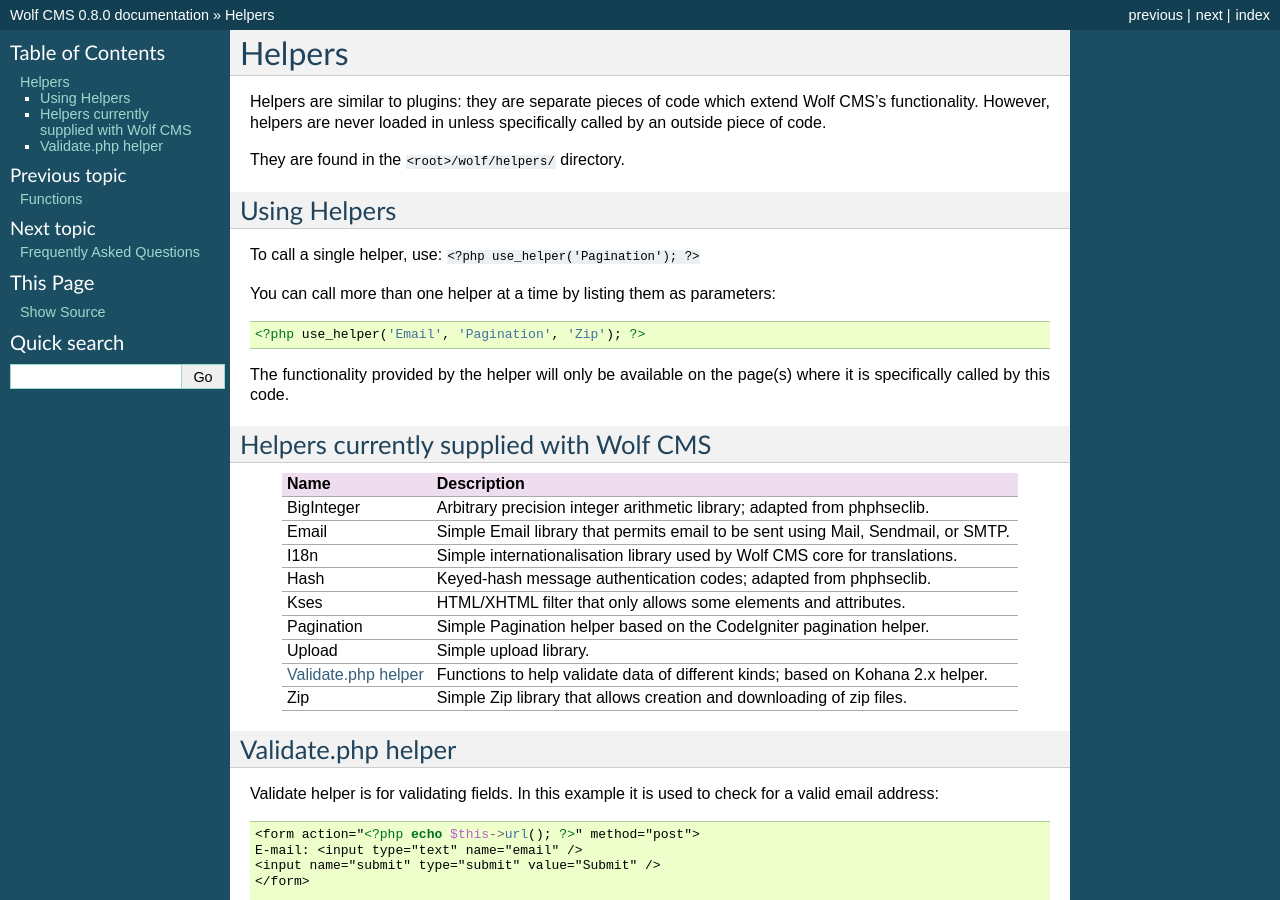
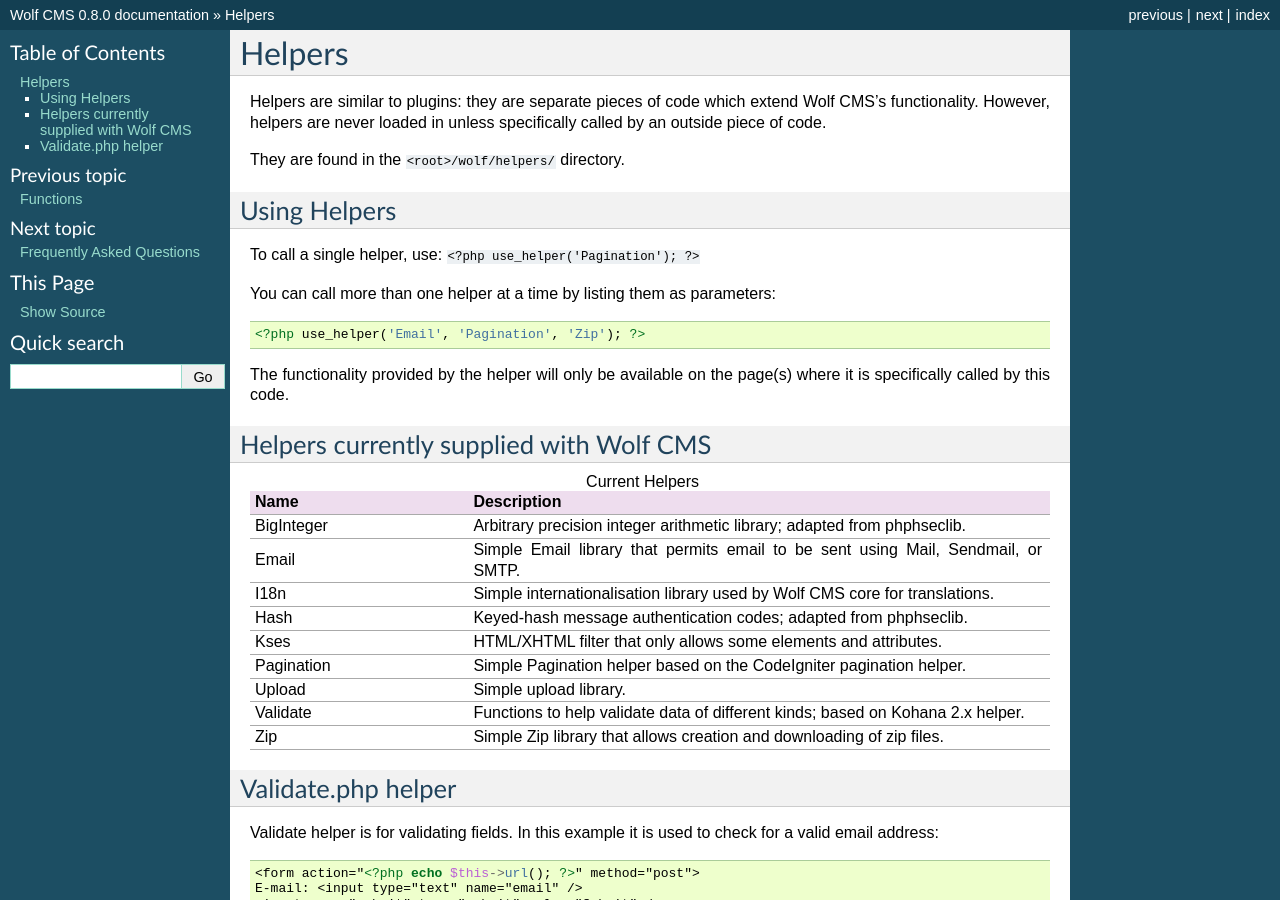
Before and after one commit to wolfcms/docs.wolfcms.org, a Sphinx documentation site: the page built from source/helpers.rst, in a window 1280 px wide and 900 px high. Built offline with Sphinx 7.4.7, drawn with Linux system fonts in a browser that asks for light colours; pages that are not in the unit, such as notebooks, are missing from menus; some of the changed lines change nothing that is shown.

Commit message:
Trying different table approach

```diff
--- a/source/helpers.rst
+++ b/source/helpers.rst
@@ -24,27 +24,30 @@
 Helpers currently supplied with Wolf CMS
 ----------------------------------------
 
-+---------------------+-----------------------------------------------------------------------------------+
-| Name                | Description                                                                       |
-+=====================+===================================================================================+
-| BigInteger          | Arbitrary precision integer arithmetic library; adapted from phphseclib.          |
-+---------------------+-----------------------------------------------------------------------------------+
-| Email               | Simple Email library that permits email to be sent using Mail, Sendmail, or SMTP. |
-+---------------------+-----------------------------------------------------------------------------------+
-| I18n                | Simple internationalisation library used by Wolf CMS core for translations.       |
-+---------------------+-----------------------------------------------------------------------------------+
-| Hash                | Keyed-hash message authentication codes; adapted from phphseclib.                 |
-+---------------------+-----------------------------------------------------------------------------------+
-| Kses                | HTML/XHTML filter that only allows some elements and attributes.                  |
-+---------------------+-----------------------------------------------------------------------------------+
-| Pagination          | Simple Pagination helper based on the CodeIgniter pagination helper.              |
-+---------------------+-----------------------------------------------------------------------------------+
-| Upload              | Simple upload library.                                                            |
-+---------------------+-----------------------------------------------------------------------------------+
-| :ref:`validate`     | Functions to help validate data of different kinds; based on Kohana 2.x helper.   |
-+---------------------+-----------------------------------------------------------------------------------+
-| Zip                 | Simple Zip library that allows creation and downloading of zip files.             |
-+---------------------+-----------------------------------------------------------------------------------+
+.. list-table:: Current Helpers
+   :widths: 15 40
+   :header-rows: 1
+
+   * - Name
+     - Description
+   * - BigInteger
+     - Arbitrary precision integer arithmetic library; adapted from phphseclib.
+   * - Email
+     - Simple Email library that permits email to be sent using Mail, Sendmail, or SMTP.
+   * - I18n
+     - Simple internationalisation library used by Wolf CMS core for translations.
+   * - Hash
+     - Keyed-hash message authentication codes; adapted from phphseclib.
+   * - Kses
+     - HTML/XHTML filter that only allows some elements and attributes.
+   * - Pagination
+     - Simple Pagination helper based on the CodeIgniter pagination helper.
+   * - Upload
+     - Simple upload library.
+   * - Validate
+     - Functions to help validate data of different kinds; based on Kohana 2.x helper.
+   * - Zip
+     - Simple Zip library that allows creation and downloading of zip files.
 
 
 .. _validate:
```
